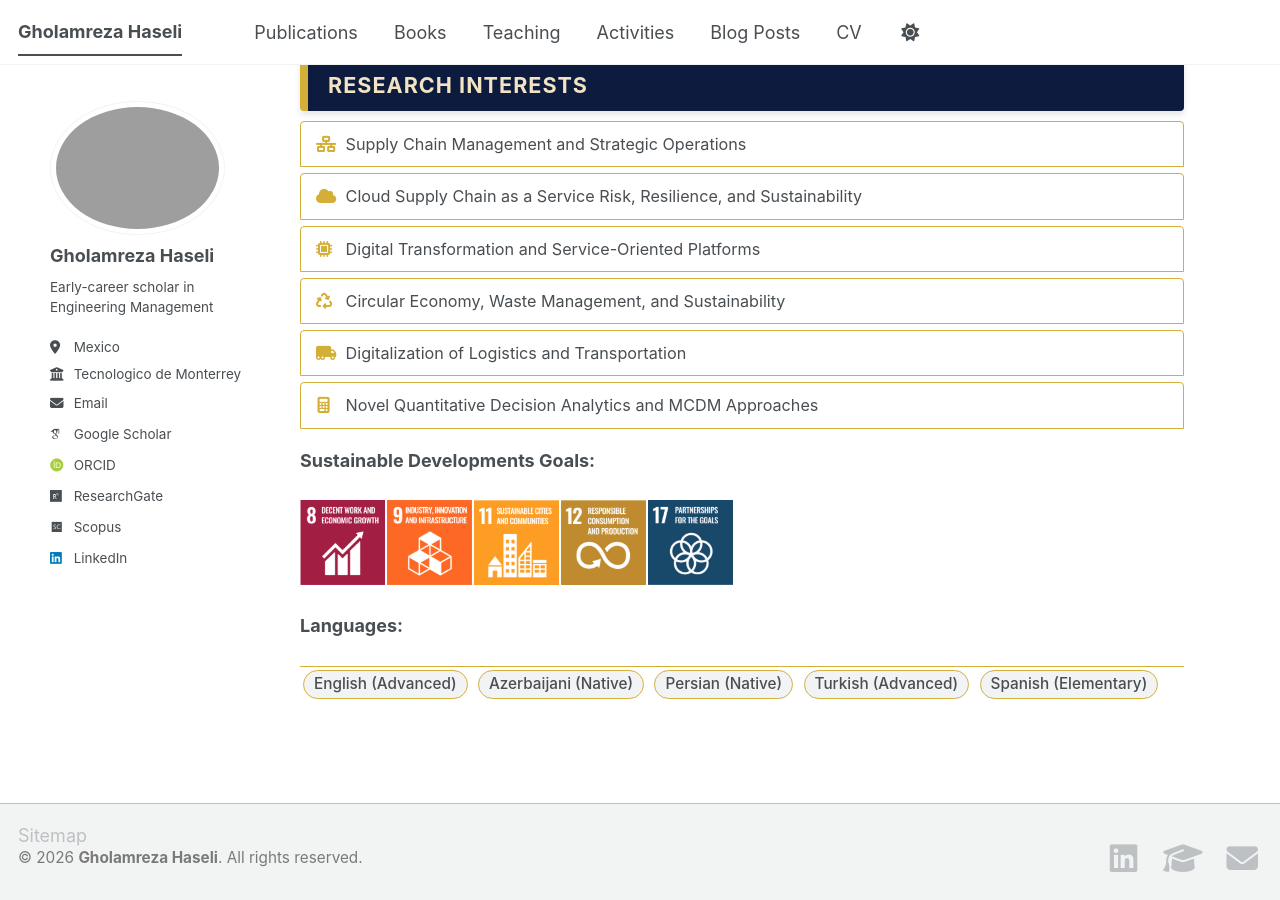
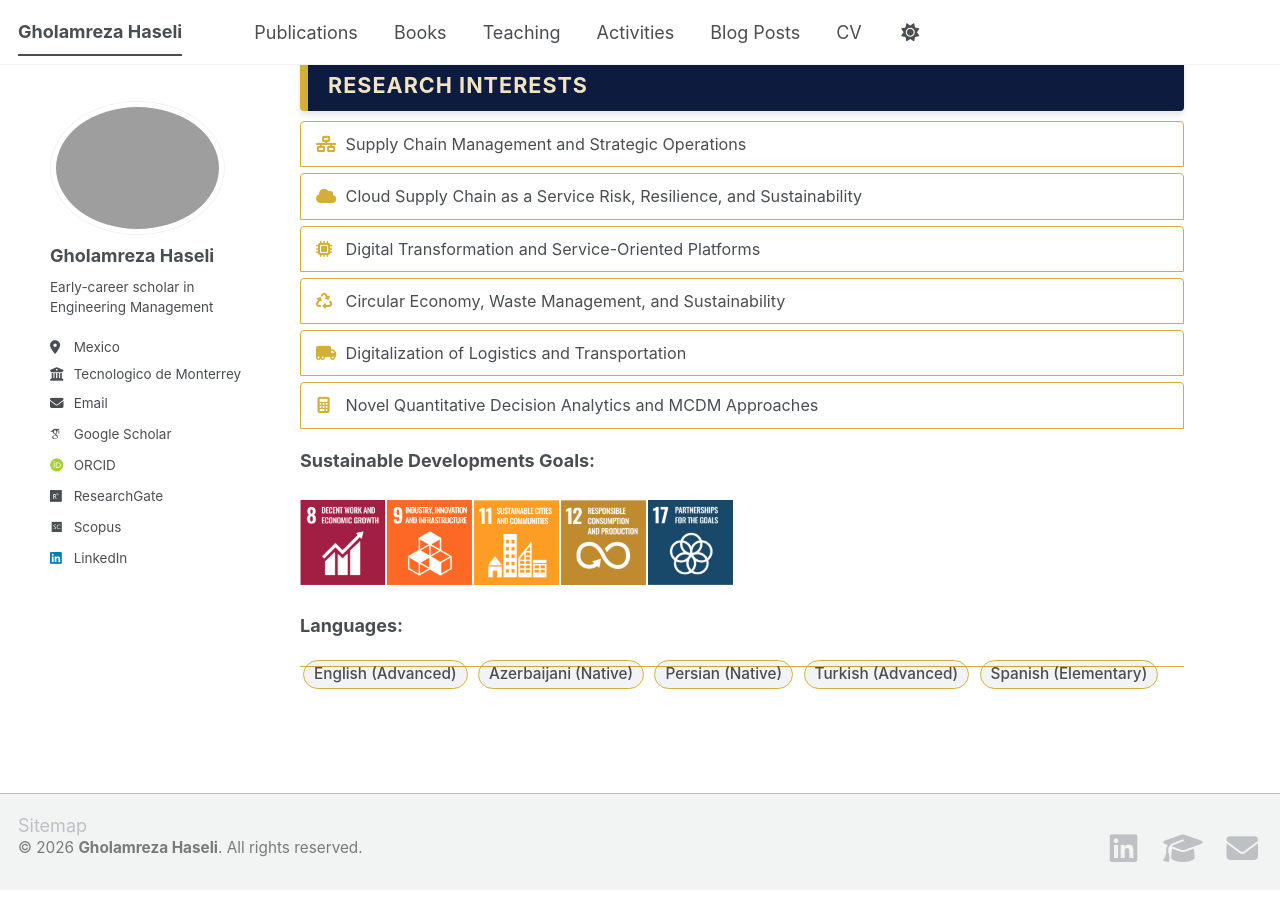
Before and after one commit to Gholamreza-Haseli/Gholamreza-Haseli.github.io, a Jekyll site: the page built from _pages/about.md, in a window 1280 px wide and 900 px high, scrolled down 688 px. Built offline with Jekyll 4.4.1, drawn with Linux system fonts in a browser that asks for light colours; some web fonts are replaced; a script bundle is joined from its source files by our own code; library files that are not in the unit come from our copies.

Commit message:
Update about.md

```diff
--- a/_pages/about.md
+++ b/_pages/about.md
@@ -166,7 +166,7 @@ I am currently pursuing my Ph.D. at [Tecnológico de Monterrey](https://tec.mx/e
 
 <div class="language-section" style="margin-top: 20px;">
    <strong>Languages:</strong>
-  <h4 style="border-bottom: 1px solid #d4af37; margin-bottom: 0px; padding-bottom: -10px;"></h4>
+  <h4 style="border-bottom: 1px solid #d4af37; margin-bottom: -10px; padding-bottom: -10px;"></h4>
   <p style="font-size: 0.85em;">
     <span class="badge-lang">English (Advanced)</span>
     <span class="badge-lang">Azerbaijani (Native)</span>
```
